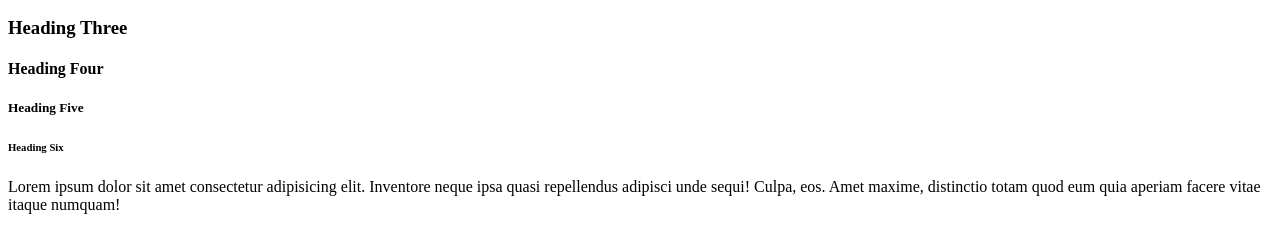
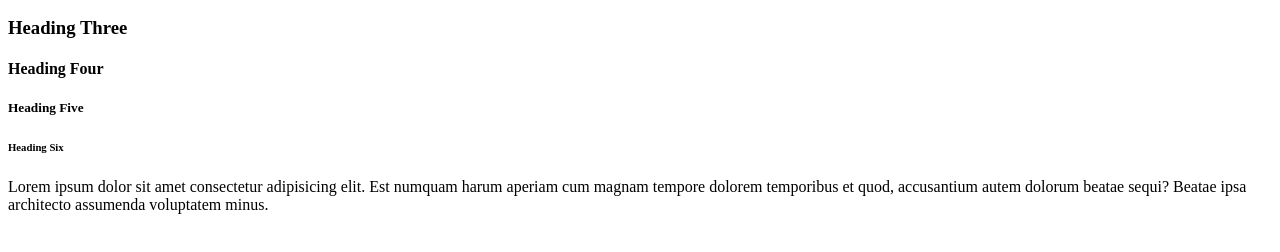
Before and after one commit to bhaggi007/htmlCrashCourse, a plain HTML site: page index.html in a window 1280 px wide. Shown: the part 110-362 px from the top of the page. Drawn offline with Linux system fonts and the light colour scheme.

```diff
--- a/index.html
+++ b/index.html
@@ -13,6 +13,6 @@
         <h5>Heading Five</h5>
         <h6>Heading Six</h6>
         <!--Paragaphs-->
-        <p>Lorem ipsum dolor sit amet consectetur adipisicing elit. Inventore neque ipsa quasi repellendus adipisci unde sequi! Culpa, eos. Amet maxime, distinctio totam quod eum quia aperiam facere vitae itaque numquam!</p>
+        <p>Lorem ipsum dolor sit amet consectetur adipisicing elit. Est numquam harum aperiam cum magnam tempore dolorem temporibus et quod, accusantium autem dolorum beatae sequi? Beatae ipsa architecto assumenda voluptatem minus.</p>
     </body>
 </html>
```
Also changed, not shown: 1 other file.
